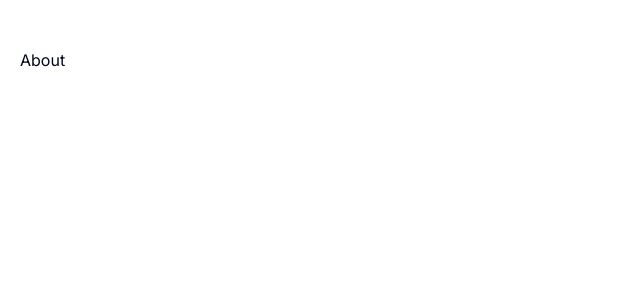
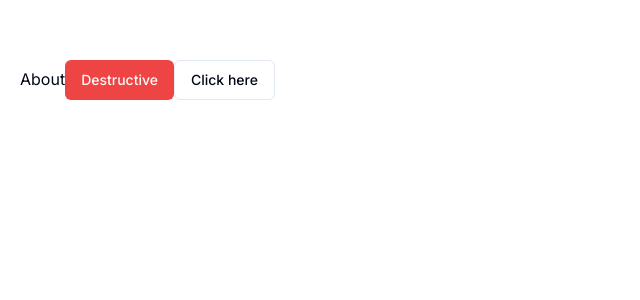
Before and after one commit to TheShagwell/real-estate-ui, a Next.js app: page /about-us in a window 1280 px wide. Shown: the top 300 px of the page, without its empty margins (0-640 px from the left). Built offline with nearby package versions, Linux system fonts and the light colour scheme.

Commit message:
Updated...

```diff
--- a/app/about-us/page.tsx
+++ b/app/about-us/page.tsx
@@ -1,12 +1,15 @@
 // The button styles will be added here
 import React from 'react'
-import { buttonVariants } from "@/components/ui/button"
+import { Button, buttonVariants } from "@/components/ui/button"
+import Link from 'next/link'
 
 
 const About = () => {
   return (
     <div className='max-container px-5 py-12 mt-margin-48'>
         About
+        <Button className='mt-3' variant="destructive">Destructive</Button>
+        <Link href="/" className={buttonVariants({ variant: "outline" })}>Click here</Link>
     </div>
   )
 }
--- /dev/null
+++ b/app/components/banner.tsx
@@ -0,0 +1,18 @@
+import Link from "next/link";
+import React from "react";
+
+type Props = {};
+
+export default function banner({}: Props) {
+  return (
+    <>
+      <div>
+        <span>✨Discover Your Dream Property with Estatein</span>
+        <Link href="/" className="underline">Learn More</Link>
+      </div>
+      <div className="absolute top-0 right-8">
+
+      </div>
+    </>
+  );
+}
```
